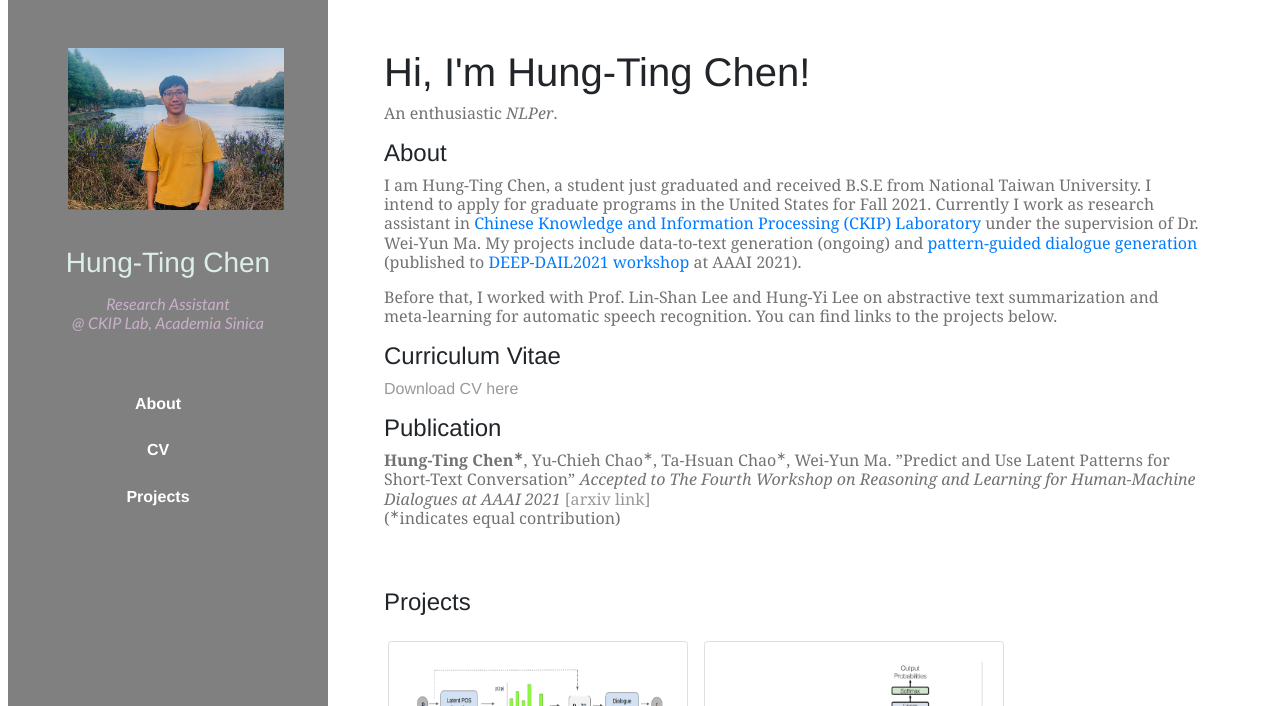
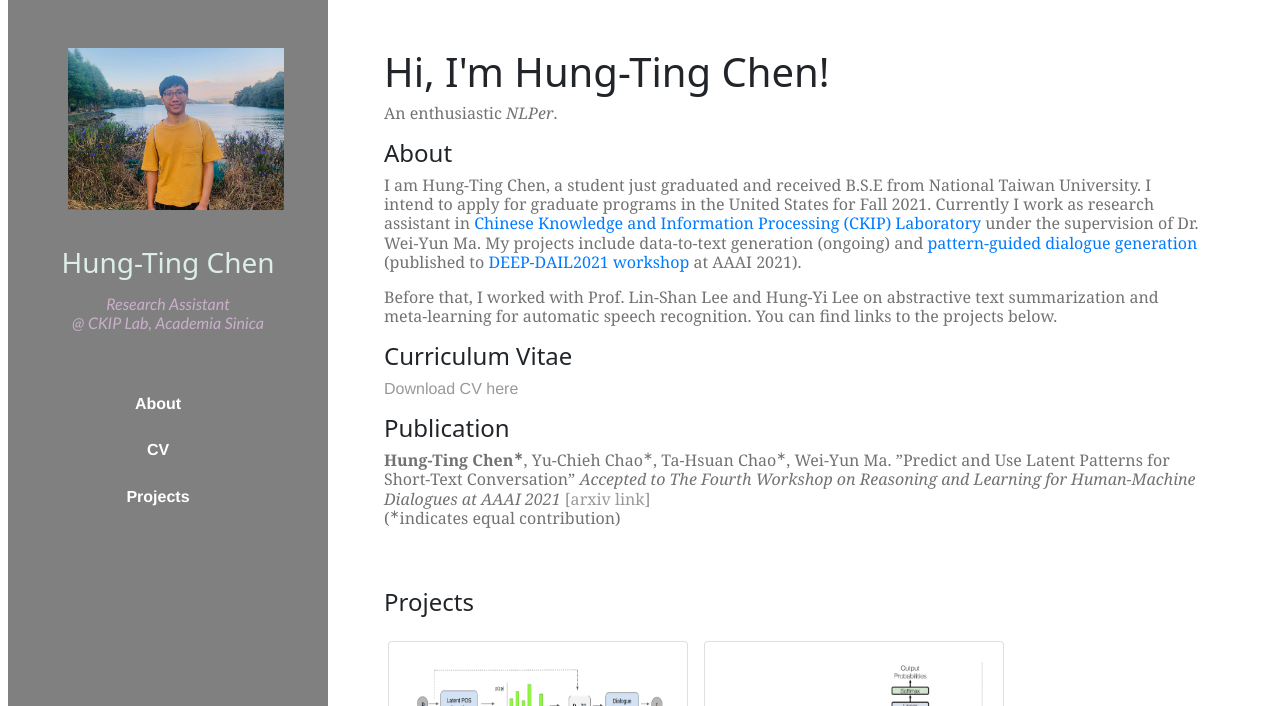
Before and after one commit to timchen0618/timchen0618.github.io, a Jekyll site: the page index.html, which Jekyll copies as it is, in a window 1280 px wide. Shown: the top 706 px of the page. Built offline with Jekyll 4.4.1, drawn with Linux system fonts in a browser that asks for light colours; nearby versions of some CDN libraries.

Commit message:
modify layout

```diff
--- a/css/main.css
+++ b/css/main.css
@@ -5,8 +5,8 @@
 a:hover { text-decoration: underline; }
 
 p, ul { font-size: 1em; line-height: 1.2em; color: #727272; font-family: 'Cambria', 'Verdana', 'Calibri'}
-
-h1, h2, h3, h4 { font-family: 'Helvetica', 'Arial', 'Sans-Serif'; }
+/*"Nanum Gothic", "Noto Sans", "Helvetica Neue", Helvetica, Arial, sans-serif*/
+h1, h2, h3, h4 { font-family: "Nanum Gothic", "Noto Sans", 'Helvetica', 'Arial', sans-serif; }
 h1 { font-size: 2.2em;  }
 h2 { font-size: 2em; }
 h3 { font-size: 1.7em; }
```
